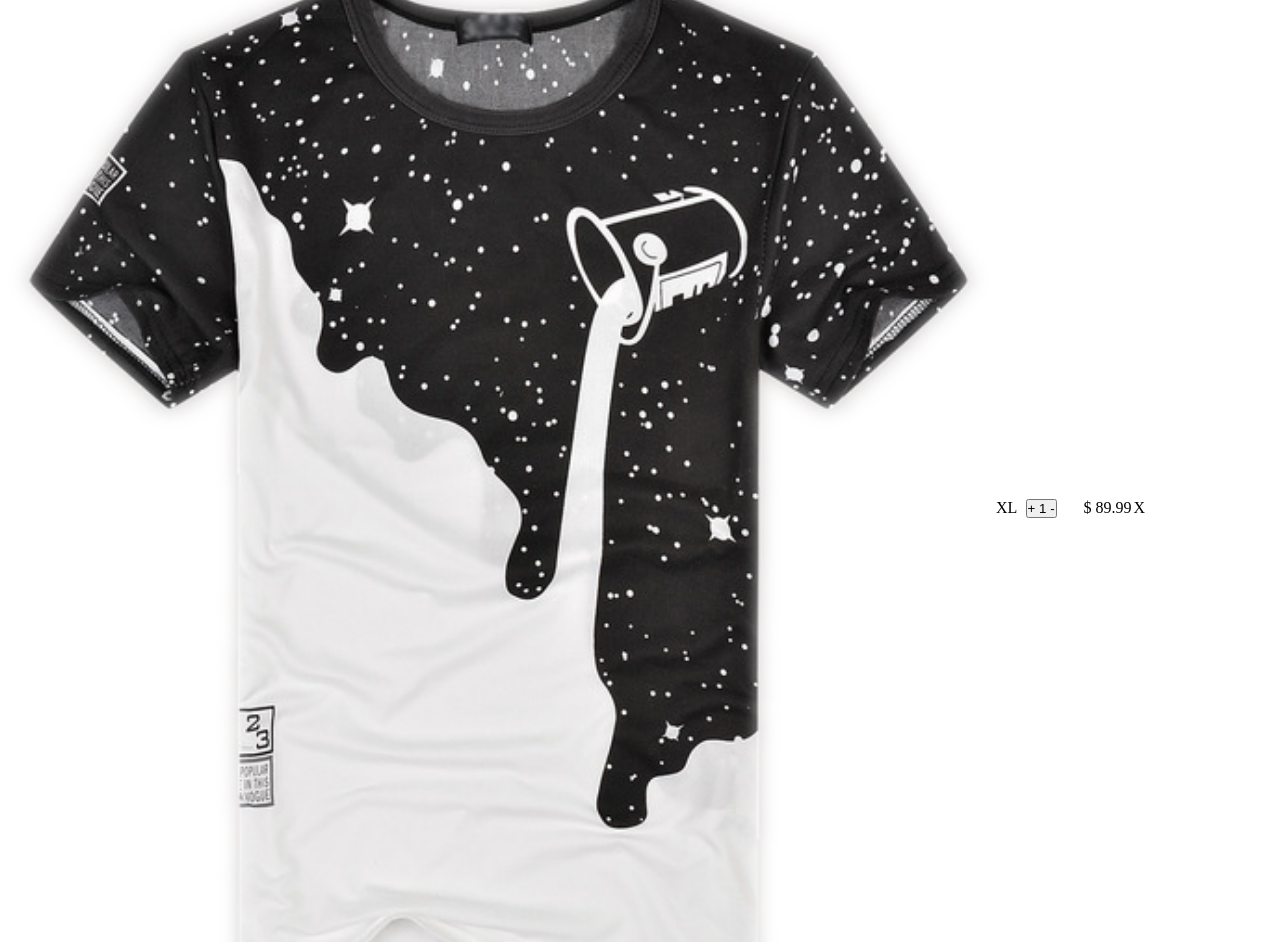
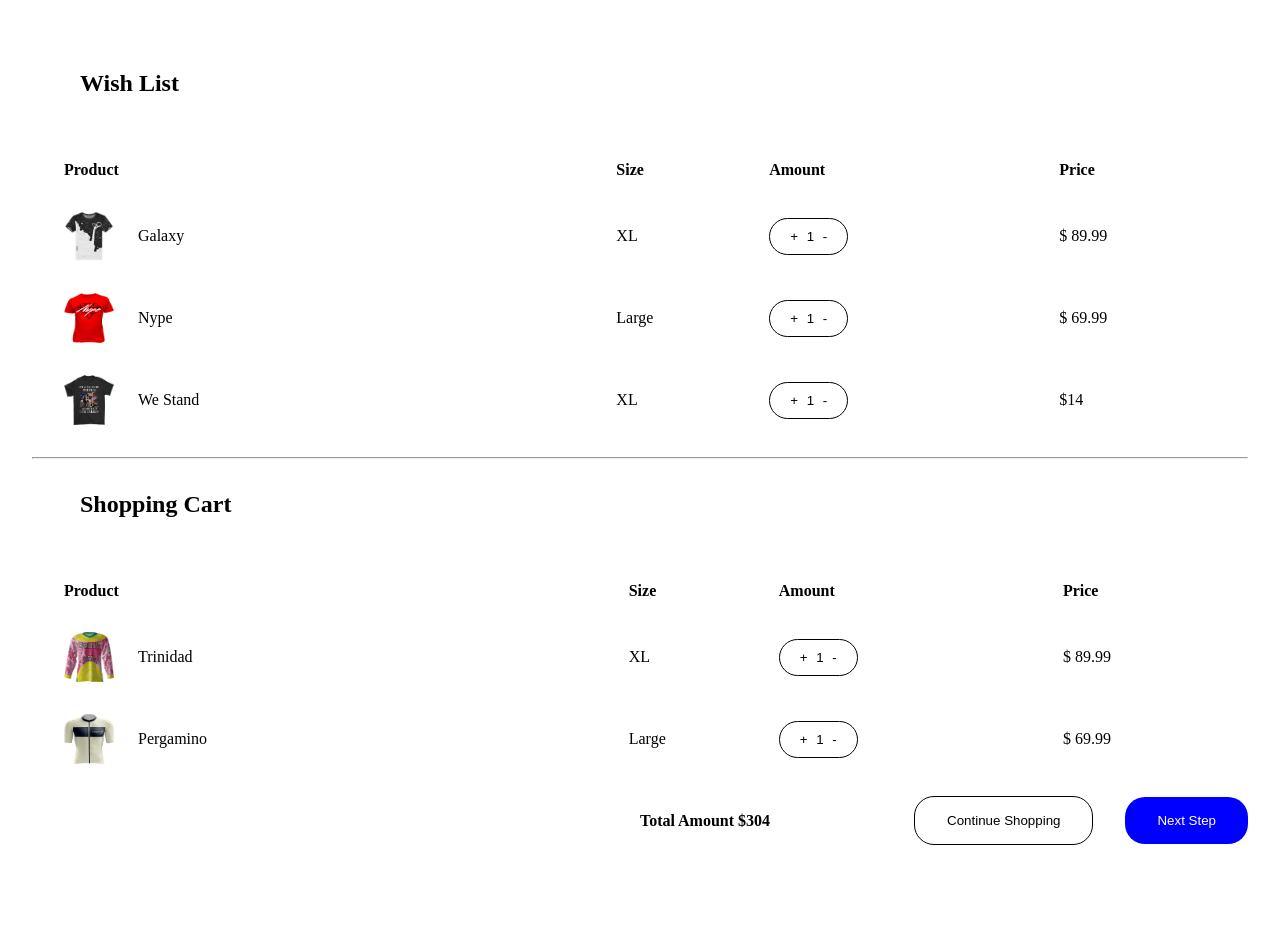
Before and after one commit to Moustapha32/cooltees_html, a plain HTML site: page cart.html in a window 1280 px wide. Shown: the part 76-1018 px from the top of the page. Drawn offline with Linux system fonts and the light colour scheme.

Commit message:
new files eeveryday

```diff
--- a/cart.html
+++ b/cart.html
@@ -17,8 +17,12 @@
                 <img class="icon" src="./Images/user-icon.png" alt="">
             </div>
         </div>
-
       </header>
+      <hr>
+      <main>
+        <div class="heading">
+          <h2>Wish List</h2>
+        </div>
         <table>
           <tr>
             <th>Product</th>
@@ -26,30 +30,107 @@
             <th>Amount</th>
             <th>Price</th>
           </tr>
-        <td><div class="cart-list">
-            <img class="first-one" src="./Images/img-1.png" alt="">
-            <h4>Gallaxy</h4>
-            <p>#er45f</p>
+          <tr>
+          <td>
+            <div class="product">
+              <img src="./Images/img-1.png" alt="image" width="50" height="50">
+              <p>Galaxy</p>
             </div>
           </td>
+          <td>XL</td>
+          <td><button>+ 1 -</button></td>
+          <td>$ 89.99</td>
+          </tr>
+          <td>
+            <div class="product">
+              <img src="./Images/img-4.png" alt="image" width="50" height="50">
+              <p>Nype</p>
+              <p></p>
+            </div>
+          </td>
+          <td>Large</td>
+          <td><button>+ 1 -</button></td>
+          <td>$ 69.99</td>
+          </tr>
+          <td>
+            <div class="product">
+              <img src="./Images/img-2.3.png" alt="image" width="50" height="50">
+              <p>We Stand</p>
+              <p></p>
+            </div>
+          </td>
+          <td>XL</td>
+          <td><button>+ 1 -</button></td>
+          <td>$14</td>
+          </tr>
+        </table>
+        <hr>
+  <div class="heading">
+    <h2>Shopping Cart</h2>
+  </div>
+  <table>
+    <tr>
+      <th>Product</th>
+      <th>Size</th>
+      <th>Amount</th>
+      <th>Price</th>
+    </tr>
 
+    <tr>
       <td>
-            XL
+        <div class="product">
+          <img src="./Images/img-2.4.png" alt="image" width="50" height="50">
+          <p>Trinidad</p>
+          <p></p>
+        </div>
       </td>
+      <td>XL</td>
+      <td><button>+ 1 -</button></td>
+      <td>$ 89.99</td>
+      </tr>
+      <td>
+        <div class="product">
+          <img src="./Images/img1.3.png" alt="image" width="50" height="50">
+          <p>Pergamino</p>
+          <p></p>
+        </div>
+      </td>
+      <td>Large</td>
+      <td><button>+ 1 -</button></td>
+      <td>$ 69.99</td>
+      </tr>
+      </table>
+      <section class="total">
+        <div class="amount">
+          <p>Total Amount $304</p>
+        </div>
+        <div class="next-step">
+          <button>Continue Shopping</button>
+          <button class="next">Next Step</button>
+        </div>
+      </section>
+      </main>
+      <ul>
+        <center>
+            <div class="store-logo">
+                <img id="footer-logo" src="./Images/logo.png" alt="">
+            </div>
 
-        <td>
-            <button class="quatities">+ 1 -</button>
-        </td>
-        <td>
-          $ 89.99
-        </td>
 
-        <td>
-            <p>
-                X
-            </p>
-        </td>
-
-      </table>
+            <h4 id="explaination">
+                Premium Quality soft drinks, hot drinks, soda & energy drinks at the best and the most affordable
+                price. <br>
+                we have a new offer everyday for 365 days. <br>
+                <br>
+            </h4>
+            <h4>
+                Contact <br>
+                E-maildrink@coltees.com | Hotline: +1 131 138 138 <br> <br>
+            </h4>
+            <h4>
+                DESIGNED BY COOLTEES-@2022 ALL RIGHTS RESERVED
+            </h4>
+        </center>
+    </ul>
 </body>
 </html>
--- a/style.css
+++ b/style.css
@@ -62,7 +62,7 @@ ul.container {
 li.menus {
     box-shadow: 0 4px 8px 0 rgb(0 0 0 / 20%);
     transition: 0.3s;
-    width: 350px;
+    width: 300px;
     position: relative;
     margin-bottom: 30px;
 }
@@ -158,3 +158,73 @@ h1#heading1 {
     width: 80%;
 }
 }
+/***************************************
+********************Cart
+******************************************/
+main {
+    margin: 7rem 2rem;
+}
+
+main .heading {
+    padding: 2rem 3rem;
+}
+main table {
+    width: 100%;
+    border-collapse: separate;
+    border-spacing: 2rem 2rem;
+}
+main table th {
+    text-align: left;
+}
+main table tr {
+    text-align: left;
+}
+main table td button {
+    padding: 10px 20px;
+    background-color: #fff;
+    border: 1px solid #000;
+    border-radius: 20px;
+    word-spacing: 5px;
+}
+main table td button span {
+ padding: 5px;
+}
+
+main table tr .product {
+    display: flex;
+    align-items: center;
+    gap: 1.5rem;
+}
+main .total {
+    display: flex;
+    justify-content: flex-end;
+    align-items: center;
+    gap: 9rem;
+}
+main .total .amount p {
+    font-weight: bolder;
+}
+main .total .next-step {
+    display: flex;
+    gap: 2rem;
+    align-items: center;
+}
+main .total .next-step button {
+    padding: 1rem 2rem;
+    background-color: #fff;
+    border-radius: 20px;
+   border: 1px solid #000;
+}
+main .total .next-step button.next {
+    background-color: blue;
+    color: #fff;
+    border: 0;
+}
+
+.thanks {
+    text-align: center;
+    padding-top: 140px;
+    font-size: xx-large;
+    font-weight: bolder;
+    text-decoration: solid;
+}
```
Also changed, not shown: index.html (+4 -2 lines), thankYou.html (added, +33 -0 lines), Images/Ellipse 118.png (added), Images/Group 371.png (added), shipmentDetails.html (added). Lines whose indentation alone changed are shown as unchanged.
